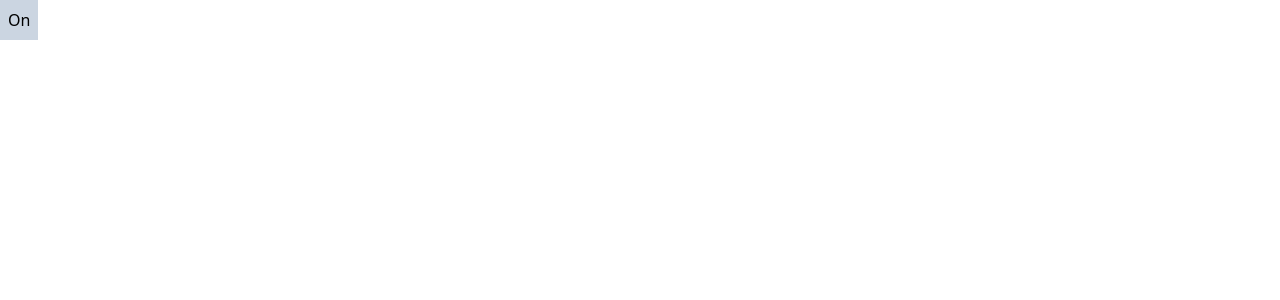
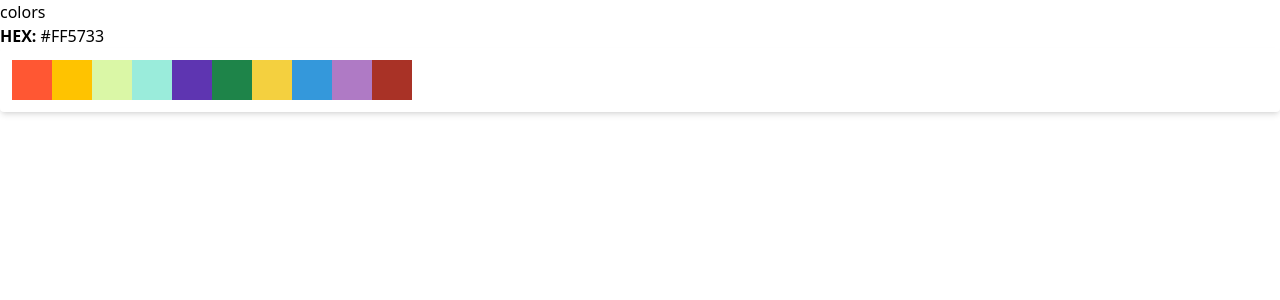
Before and after one commit to Mark-Alexis-Posadas/react-hooks-exercises, a React (Vite) app: page / in a window 1280 px wide. Shown: the top 300 px of the page. Built offline with nearby package versions, Linux system fonts and the light colour scheme.

Commit message:
added color picker data

```diff
--- a/src/App.jsx
+++ b/src/App.jsx
@@ -1,9 +1,9 @@
-import ToggleSwitch from "./UseState/ToggleSwitch";
+import ColorPicker from "./UseState/ColorPicker";
 
 const App = () => {
   return (
     <>
-      <ToggleSwitch />
+      <ColorPicker />
     </>
   );
 };
--- /dev/null
+++ b/src/UseState/ColorPicker.jsx
@@ -0,0 +1,41 @@
+import { useState } from "react";
+
+const colors = [
+  { id: 1, hex: "#FF5733" },
+  { id: 2, hex: "#FFC300" },
+  { id: 3, hex: "#DAF7A6" },
+  { id: 4, hex: "#9AECDB" },
+  { id: 5, hex: "#5E35B1" },
+  { id: 6, hex: "#1E8449" },
+  { id: 7, hex: "#F4D03F" },
+  { id: 8, hex: "#3498DB" },
+  { id: 9, hex: "#AF7AC5" },
+  { id: 10, hex: "#A93226" },
+];
+
+export default function ColorPicker() {
+  const [hexColor, setHexColor] = useState(colors[0].hex);
+  return (
+    <div>
+      <div className="bg-white shadow-[0 5px 10px rgba(0, 0, 0, 0.12)] rounded transition-[all 0.2s ease]">
+        <h2>colors</h2>
+        <div></div>
+        <div className="flex items-cener">
+          <h3 className="font-bold">
+            HEX: <span className="font-light">{hexColor}</span>
+          </h3>
+        </div>
+      </div>
+
+      <div className="flex items-center bg-white shadow-md p-3 rounded">
+        {colors.map((color) => (
+          <div
+            key={color.id}
+            className="w-10 h-10 cursor-pointer"
+            style={{ backgroundColor: color.hex }}
+          ></div>
+        ))}
+      </div>
+    </div>
+  );
+}
--- a/tailwind.config.js
+++ b/tailwind.config.js
@@ -1,6 +1,7 @@
 /** @type {import('tailwindcss').Config} */
 export default {
   content: ["./index.html", "./src/**/*.{js,ts,jsx,tsx}"],
+  mode: "jit",
   theme: {
     extend: {},
   },
```
